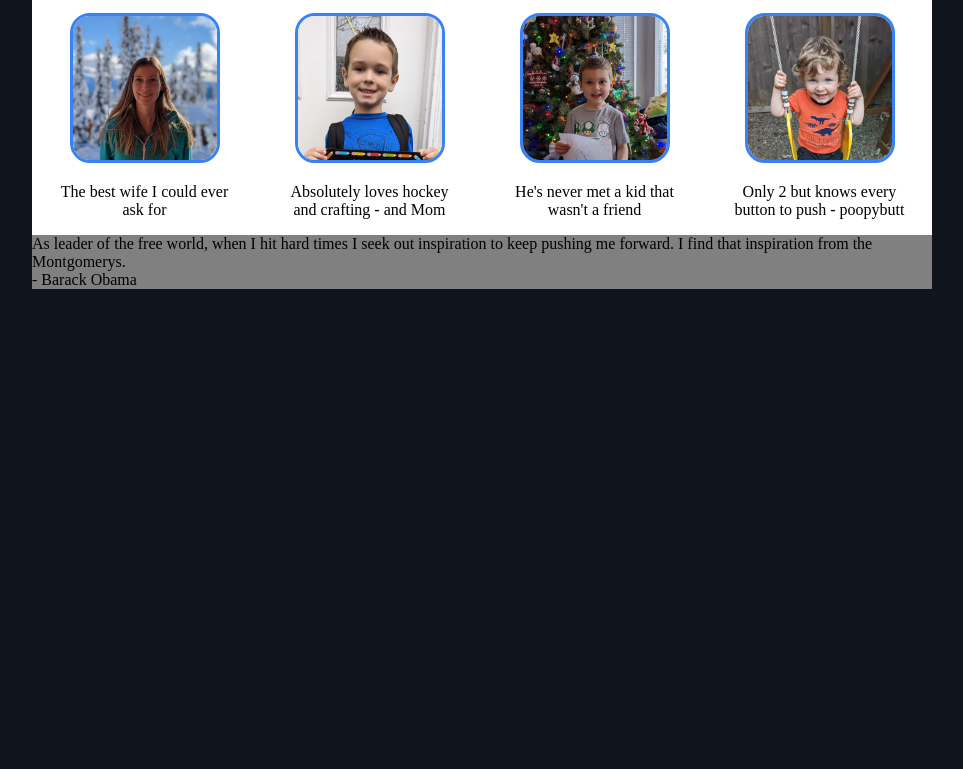
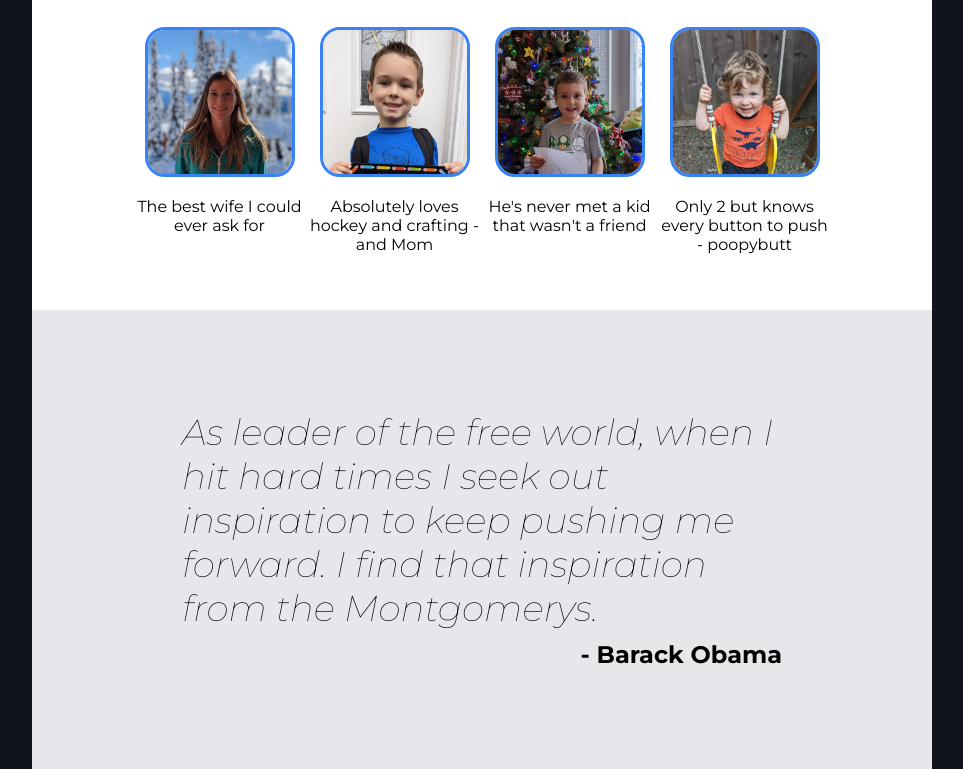
Before and after one commit to TheDailyStruggle/project-landing-page, a plain HTML site: page index.html in a window 1280 px wide. Shown: the part 658-1427 px from the top of the page, without its empty margins (158-1121 px from the left). Before the commit the page ends 947 px from the top, so only its background shows below. Drawn offline with Linux system fonts and the light colour scheme.

Commit message:
Add CSS for quote section

```diff
--- a/index.html
+++ b/index.html
@@ -7,6 +7,11 @@
     <meta name="viewport" content="width=device-width, initial-scale=1.0">
     <link rel="stylesheet" href="styles.css">
     <title>The Montgomerys</title>
+    <link rel="preconnect" href="https://fonts.googleapis.com">
+    <link rel="preconnect" href="https://fonts.gstatic.com" crossorigin>
+    <link
+        href="https://fonts.googleapis.com/css2?family=Montserrat:ital,wght@0,100;0,400;0,700;0,900;1,100;1,400;1,700;1,900&display=swap"
+        rel="stylesheet">
 </head>
 
 <body>
@@ -56,9 +61,9 @@
     <section class="quote">
         <figure>
             <blockquote>
-                <p class="quoteP">As leader of the free world, when I hit hard times I seek out
-                    inspiration to keep pushing me forward. I find that inspiration from
-                    the Montgomerys.
+                <p class="quoteP"><em>As leader of the free world, when I hit hard times I seek out
+                        inspiration to keep pushing me forward. I find that inspiration from
+                        the Montgomerys.</em>
                 </p>
                 <figcaption>- Barack Obama</figcaption>
             </blockquote>
--- a/styles.css
+++ b/styles.css
@@ -9,6 +9,7 @@ html {
 body {
     width: 900px;
     margin: 0 auto;
+    font-family: 'Montserrat', sans-serif;
 }
 
 .logo {
@@ -86,6 +87,7 @@ h2 {
 
 .content {
     background-color: white;
+    padding: 10px 100px 40px;
 }
 
 .profile {
@@ -105,7 +107,7 @@ h2 {
 }
 
 .quote {
-    background-color: gray;
+    background-color: #e5e7eb;
     margin: 0;
 }
 
@@ -115,8 +117,20 @@ figure {
 
 .quoteP {
     margin: 0;
+    font-weight: 100;
 }
 
 blockquote {
     margin: 0;
+    width: 800px;
+    margin: 0 auto;
+    padding: 100px;
+    font-size: 36px;
 }
+
+figcaption {
+    text-align: right;
+    padding-top: 10px;
+    font-weight: bold;
+    font-size: 24px;
+}
```
